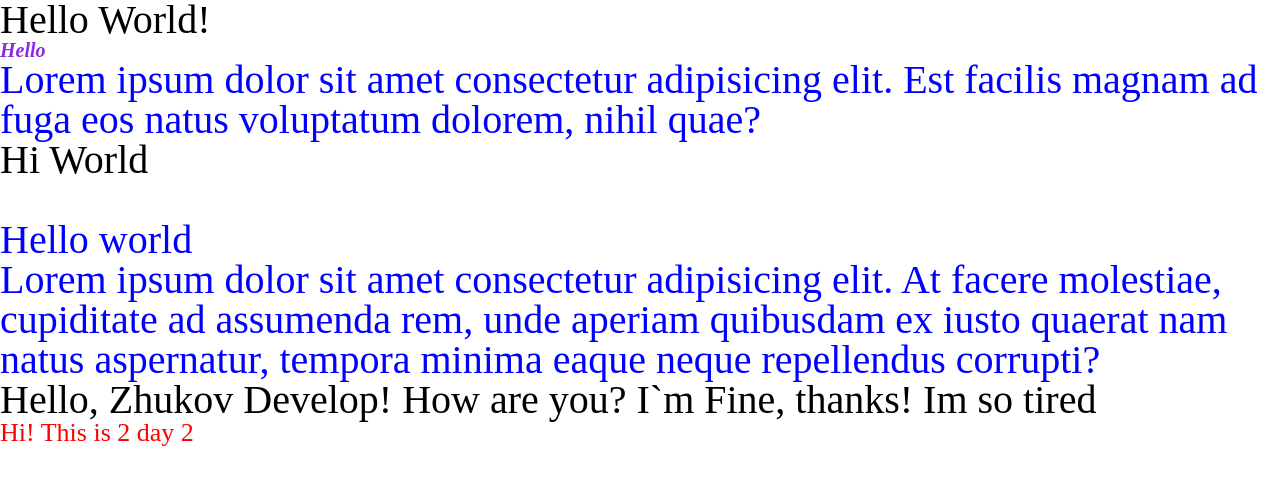
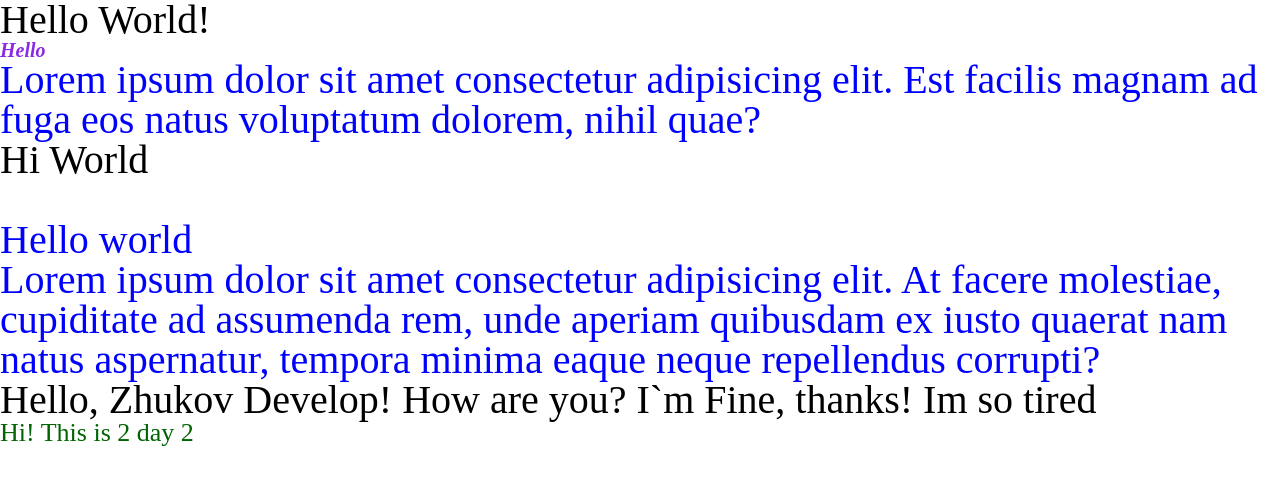
Before and after one commit to Zhukov531/zhukov_develop, a plain HTML site: page index.html in a window 1280 px wide. Drawn offline with Linux system fonts and the light colour scheme.

Commit message:
dargreen

```diff
--- a/scss/style.scss
+++ b/scss/style.scss
@@ -27,6 +27,6 @@ p{
     color: black;
 }
 .day{
-    color: red;
+    color: darkgreen;
     font-size: 26px;
 }
```
Also changed, not shown: css/style.css.
